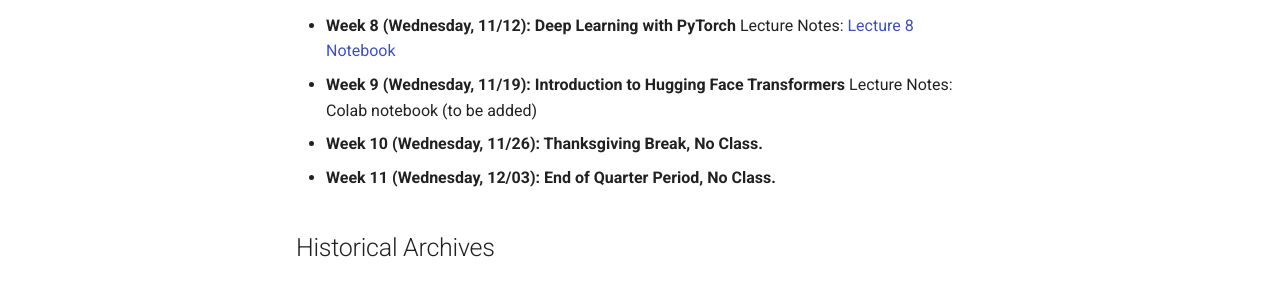
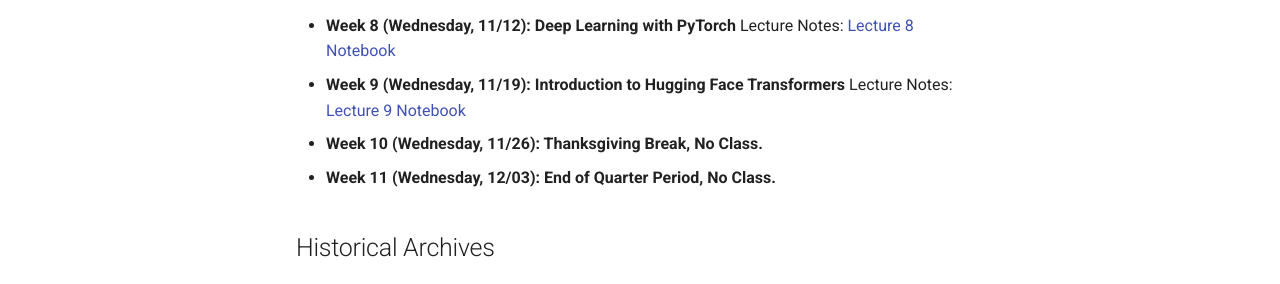
Before and after one commit to TianyuDu/CME193-Autumn-2025, an MkDocs documentation site: the page built from docs/schedule.md, in a window 1280 px wide and 1331 px high. Shown: the part 955-1239 px from the top of the window. Built offline with MkDocs 1.6.1 and Material for MkDocs 9.7.7, drawn with Linux system fonts in a browser that asks for light colours.

Commit message:
Add Lecture 9 notebook on Transformers and Hugging Face, providing an in-depth exploration of Transformer models for NLP. Update schedule to include the link to the new notebook, enhancing accessibility to course materials.

```diff
--- a/docs/schedule.md
+++ b/docs/schedule.md
@@ -25,7 +25,7 @@
 - **Week 8 (Wednesday, 11/12): Deep Learning with PyTorch**
   Lecture Notes: [Lecture 8 Notebook](https://github.com/TianyuDu/CME193-Autumn-2025/blob/main/notebooks/Lecture_8_Neural_Networks_and_PyTorch.ipynb)
 - **Week 9 (Wednesday, 11/19): Introduction to Hugging Face Transformers**
-  Lecture Notes: Colab notebook (to be added)
+  Lecture Notes: [Lecture 9 Notebook](https://github.com/TianyuDu/CME193-Autumn-2025/blob/main/notebooks/Lecture_9_transformers.ipynb)
 - **Week 10 (Wednesday, 11/26): Thanksgiving Break, No Class.**
 - **Week 11 (Wednesday, 12/03): End of Quarter Period, No Class.**
 
```
Also changed, not shown: 1 other file.
